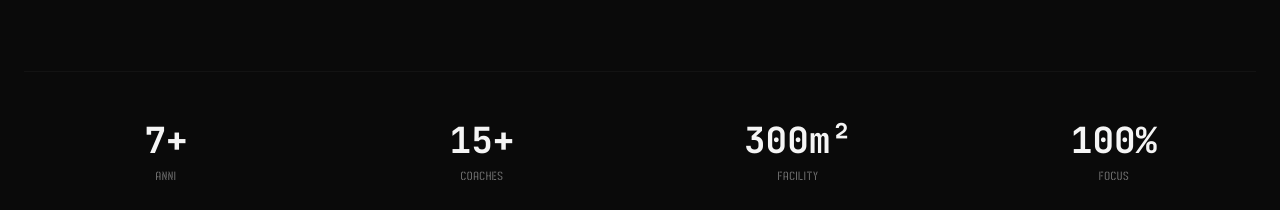
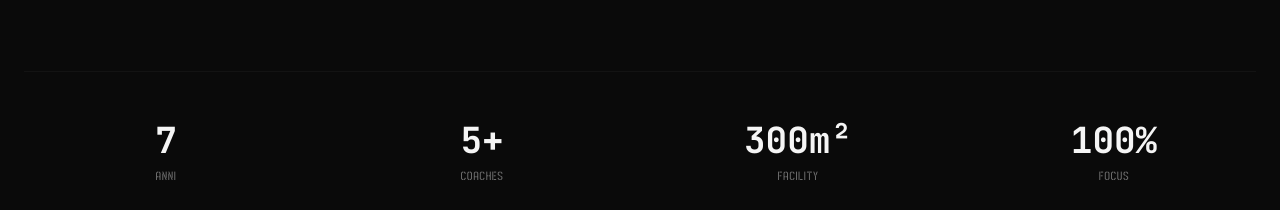
Before and after one commit to richterzo/otherwise-landing, a Next.js app: page / in a window 1280 px wide. Shown: the part 1740-1950 px from the top of the page. Built offline with nearby package versions, Linux system fonts and the light colour scheme.

Commit message:
fix: update gym statistics
- Changed '7+' to '7' ANNI (exact years of experience)
- Changed '15+' to '5+' COACHES (correct number of coaches)

```diff
--- a/components/About.tsx
+++ b/components/About.tsx
@@ -191,8 +191,8 @@ export default function About() {
           className="mt-20 grid grid-cols-2 md:grid-cols-4 gap-8 pt-12 border-t border-grigio-cemento border-opacity-30"
         >
           {[
-            { value: "7+", label: "ANNI", delay: 0 },
-            { value: "15+", label: "COACHES", delay: 0.1 },
+            { value: "7", label: "ANNI", delay: 0 },
+            { value: "5+", label: "COACHES", delay: 0.1 },
             { value: "300m²", label: "FACILITY", delay: 0.2 },
             { value: "100%", label: "FOCUS", delay: 0.3 }
           ].map((stat, index) => (
```
